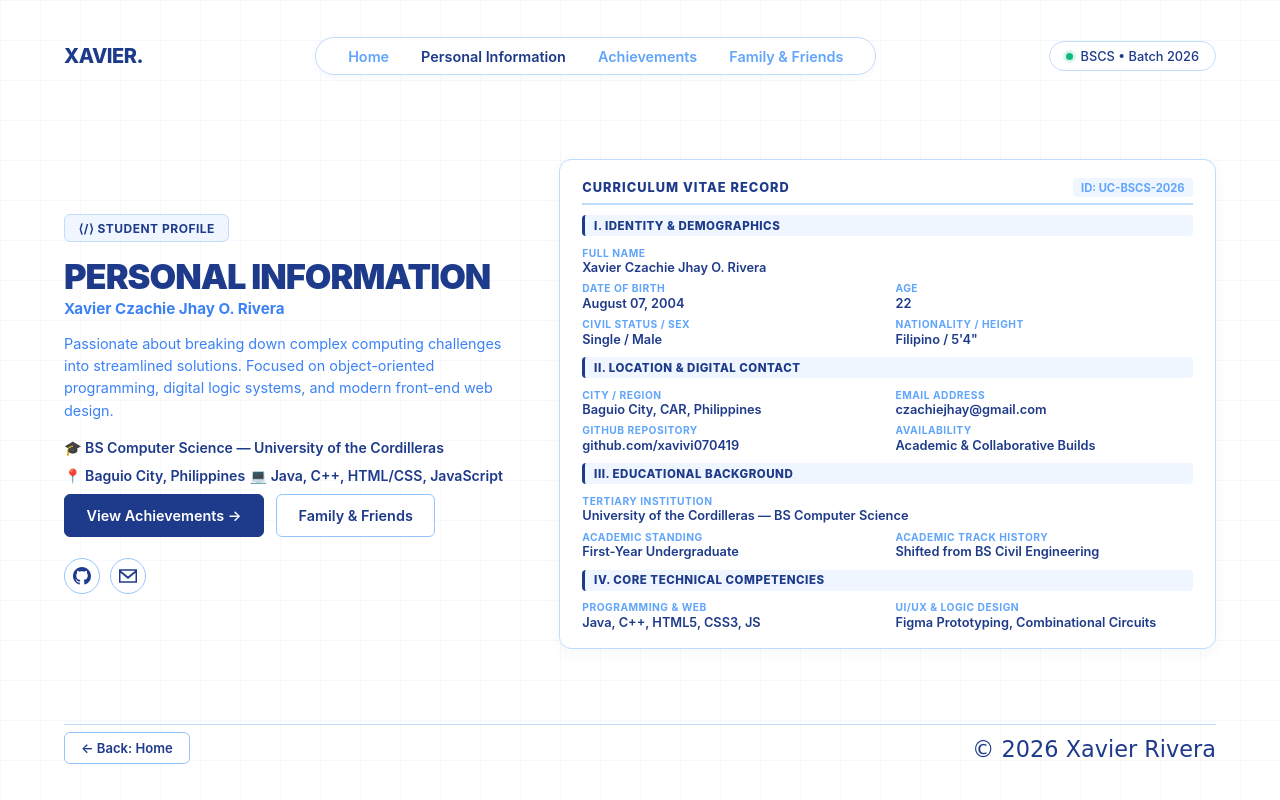
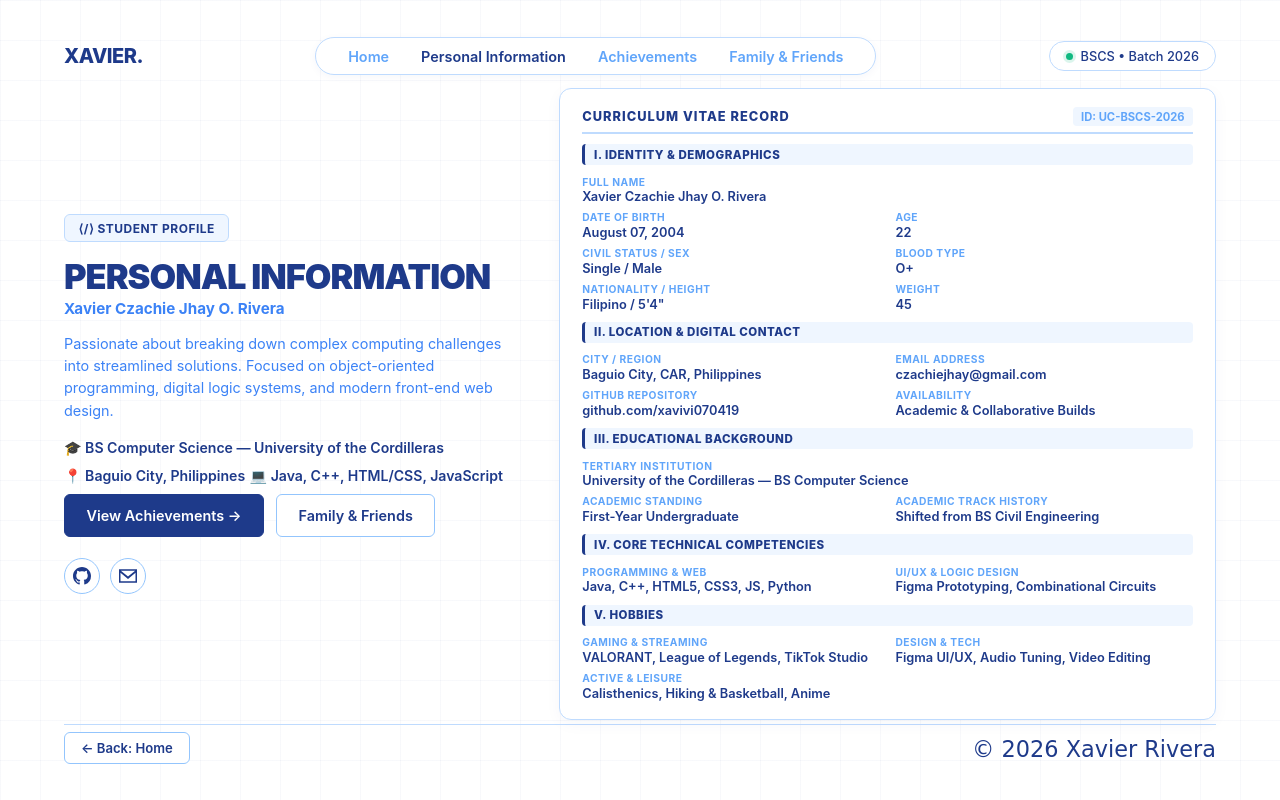
Before and after one commit to xavivi070419/portfolio-website, a plain HTML site: page personal-info.html in a window 1280 px wide. Drawn offline with Linux system fonts and the light colour scheme.

Commit message:
Update personal-info.html with new details
Added additional personal information including blood type, weight, and hobbies.

```diff
--- a/personal-info.html
+++ b/personal-info.html
@@ -99,8 +99,16 @@
               <span class="field-value">Single / Male</span>
             </div>
             <div class="data-field">
+              <span class="field-label">Blood Type</span>
+              <span class="field-value">O+</span>
+            </div>
+            <div class="data-field">
               <span class="field-label">Nationality / Height</span>
               <span class="field-value">Filipino / 5'4"</span>
+            </div>
+            <div class="data-field">
+              <span class="field-label">Weight</span>
+              <span class="field-value">45</span>
             </div>
           </div>
 
@@ -147,13 +155,31 @@
           <div class="data-grid">
             <div class="data-field">
               <span class="field-label">Programming & Web</span>
-              <span class="field-value">Java, C++, HTML5, CSS3, JS</span>
+              <span class="field-value">Java, C++, HTML5, CSS3, JS, Python</span>
             </div>
             <div class="data-field">
               <span class="field-label">UI/UX & Logic Design</span>
               <span class="field-value">Figma Prototyping, Combinational Circuits</span>
             </div>
           </div>
+
+          <!-- Section V: Hobbies -->
+          <div class="data-section-label">V. Hobbies</div>
+          <div class="data-grid">
+            <div class="data-field">
+              <span class="field-label">Gaming &amp; Streaming</span>
+              <span class="field-value">VALORANT, League of Legends, TikTok Studio</span>
+            </div>
+            <div class="data-field">
+              <span class="field-label">Design &amp; Tech</span>
+              <span class="field-value">Figma UI/UX, Audio Tuning, Video Editing</span>
+            </div>
+            <div class="data-field span-2">
+              <span class="field-label">Active &amp; Leisure</span>
+              <span class="field-value">Calisthenics, Hiking &amp; Basketball, Anime</span>
+            </div>
+          </div>
+
         </div>
 
       </div>
```
